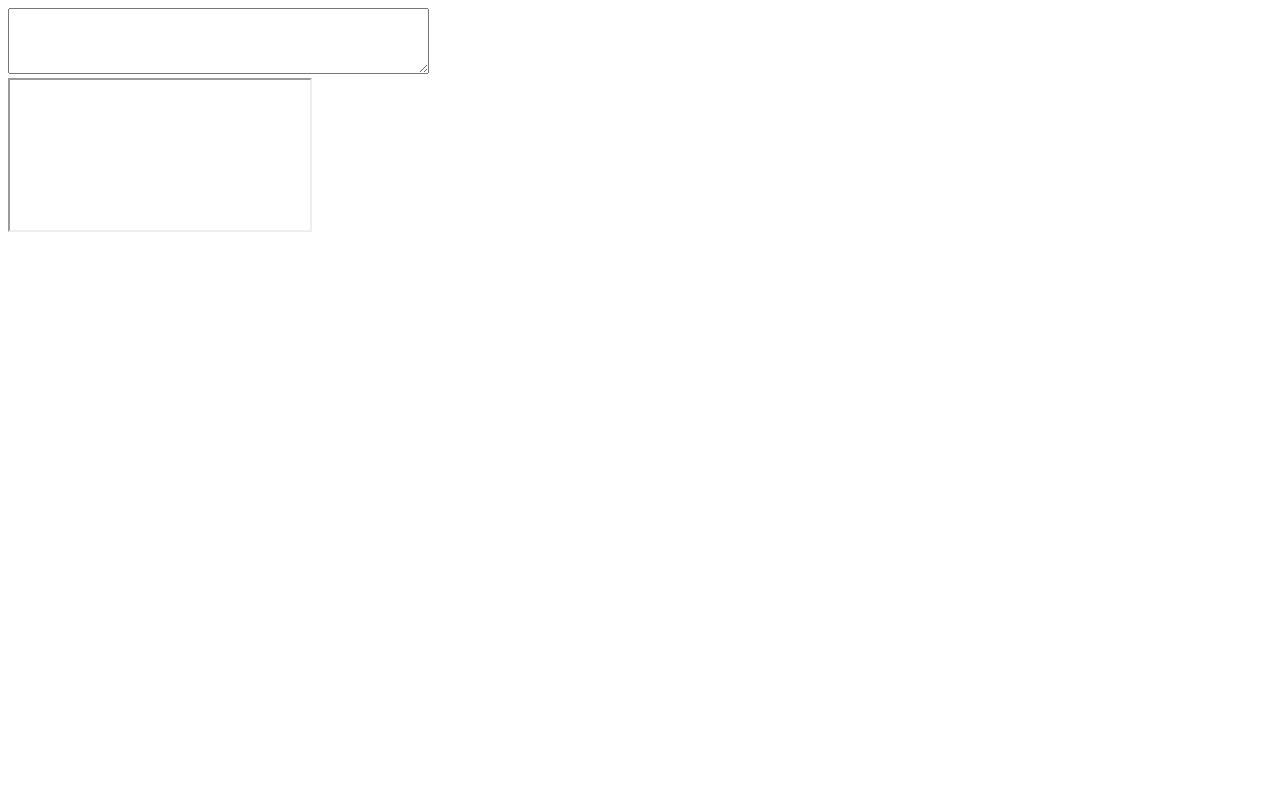
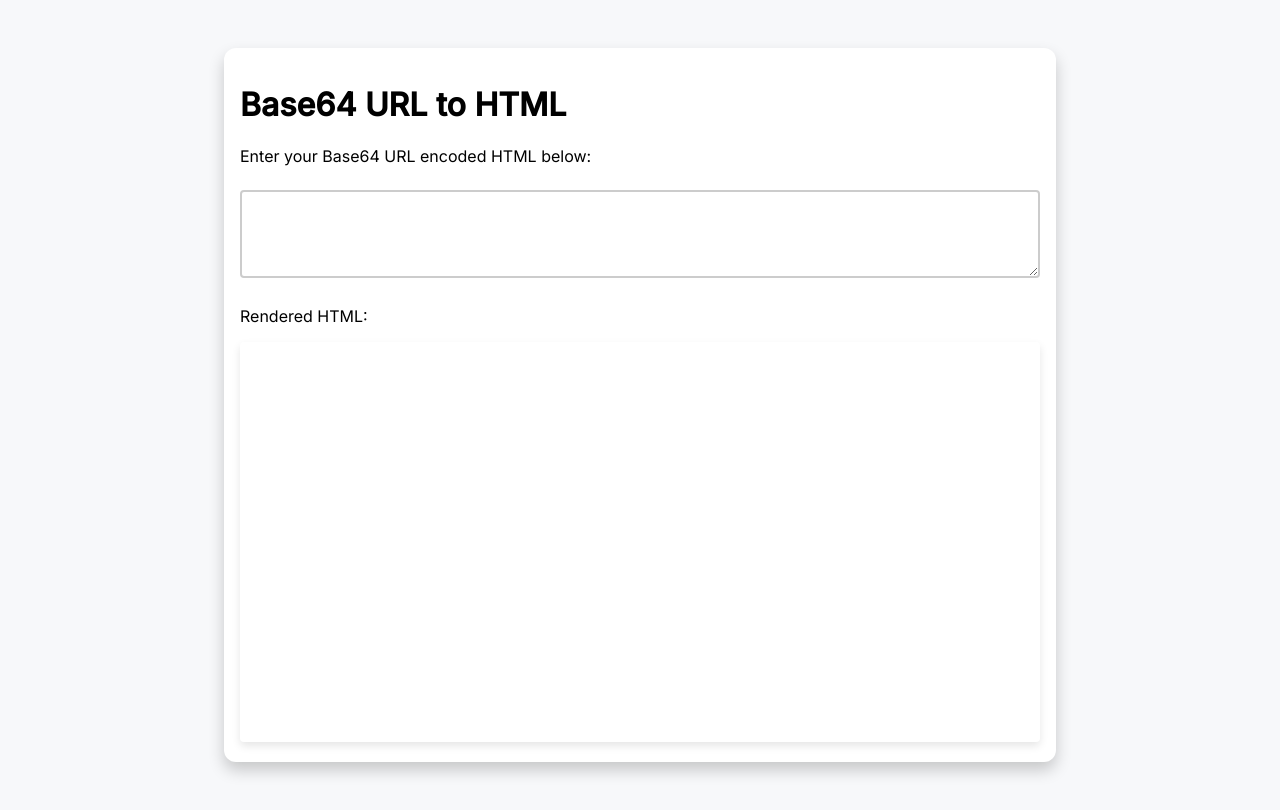
Before and after one commit to pgero/feelingit, a plain HTML site: page index.html in a window 1280 px wide. Drawn offline with Linux system fonts and the light colour scheme.

Commit message:
Update index.html

```diff
--- a/index.html
+++ b/index.html
@@ -2,8 +2,63 @@
 <html lang="en">
 <head>
   <meta charset="UTF-8">
-  <title>Base64 to HTML</title>
+  <title>Base64 URL to HTML</title>
+  <link href="https://fonts.googleapis.com/css2?family=Inter:wght@300;400;500&display=swap" rel="stylesheet">
+  <style>
+    /* Global Styles */
+    body, html {
+      font-family: 'Inter', sans-serif;
+      margin: 0;
+      padding: 0;
+      background-color: #F7F8FA;
+    }
+
+    /* Container for the whole app */
+    .container {
+      max-width: 800px;
+      margin: 3rem auto;
+      padding: 1rem;
+      background-color: #ffffff;
+      box-shadow: 0px 8px 16px 0px rgba(0,0,0,0.2);
+      border-radius: 12px;
+    }
+
+    /* Text Area styling */
+    textarea {
+      width: 100%;
+      padding: 12px 20px;
+      margin: 8px 0;
+      box-sizing: border-box;
+      border: 2px solid #ccc;
+      border-radius: 4px;
+    }
+
+    /* Iframe styling */
+    iframe {
+      width: 100%;
+      height: 400px;
+      border: none;
+      border-radius: 4px;
+      box-shadow: 0px 4px 8px 0px rgba(0,0,0,0.1);
+    }
+
+  </style>
   <script>
+ // Base64 URL encode and decode functions
+    function base64UrlEncode(str) {
+      let base64 = btoa(str);
+      return base64.replace('+', '-').replace('/', '_').replace(/=+$/, '');
+    }
+
+    function base64UrlDecode(str) {
+      str = str.replace('-', '+').replace('_', '/');
+      while (str.length % 4) {
+        str += '=';
+      }
+      return atob(str);
+    }
+
+    // Event listener for document load
     document.addEventListener('DOMContentLoaded', () => {
       const urlParams = new URLSearchParams(window.location.search);
       const base64Data = urlParams.get('data');
@@ -21,16 +76,16 @@
         renderHTML(textarea.value);
       });
 
-      // Function to decode Base64 and render HTML
+      // Function to decode Base64 URL and render HTML
       function renderHTML(base64) {
         try {
-          const decodedHTML = atob(base64);
+          const decodedHTML = base64UrlDecode(base64);
           iframe.open();
           iframe.write(decodedHTML);
           iframe.close();
         } catch (e) {
           iframe.open();
-          iframe.write("Invalid Base64 Data");
+          iframe.write("Invalid Base64 URL Data");
           iframe.close();
         }
       }
@@ -38,9 +93,14 @@
   </script>
 </head>
 <body>
-  <form>
-    <textarea id="base64data" rows="4" cols="50"></textarea>
-  </form>
-  <iframe id="iframe"></iframe>
+  <div class="container">
+    <h1>Base64 URL to HTML</h1>
+    <p>Enter your Base64 URL encoded HTML below:</p>
+    <form>
+      <textarea id="base64data" rows="4"></textarea>
+    </form>
+    <p>Rendered HTML:</p>
+    <iframe id="iframe"></iframe>
+  </div>
 </body>
 </html>
```
